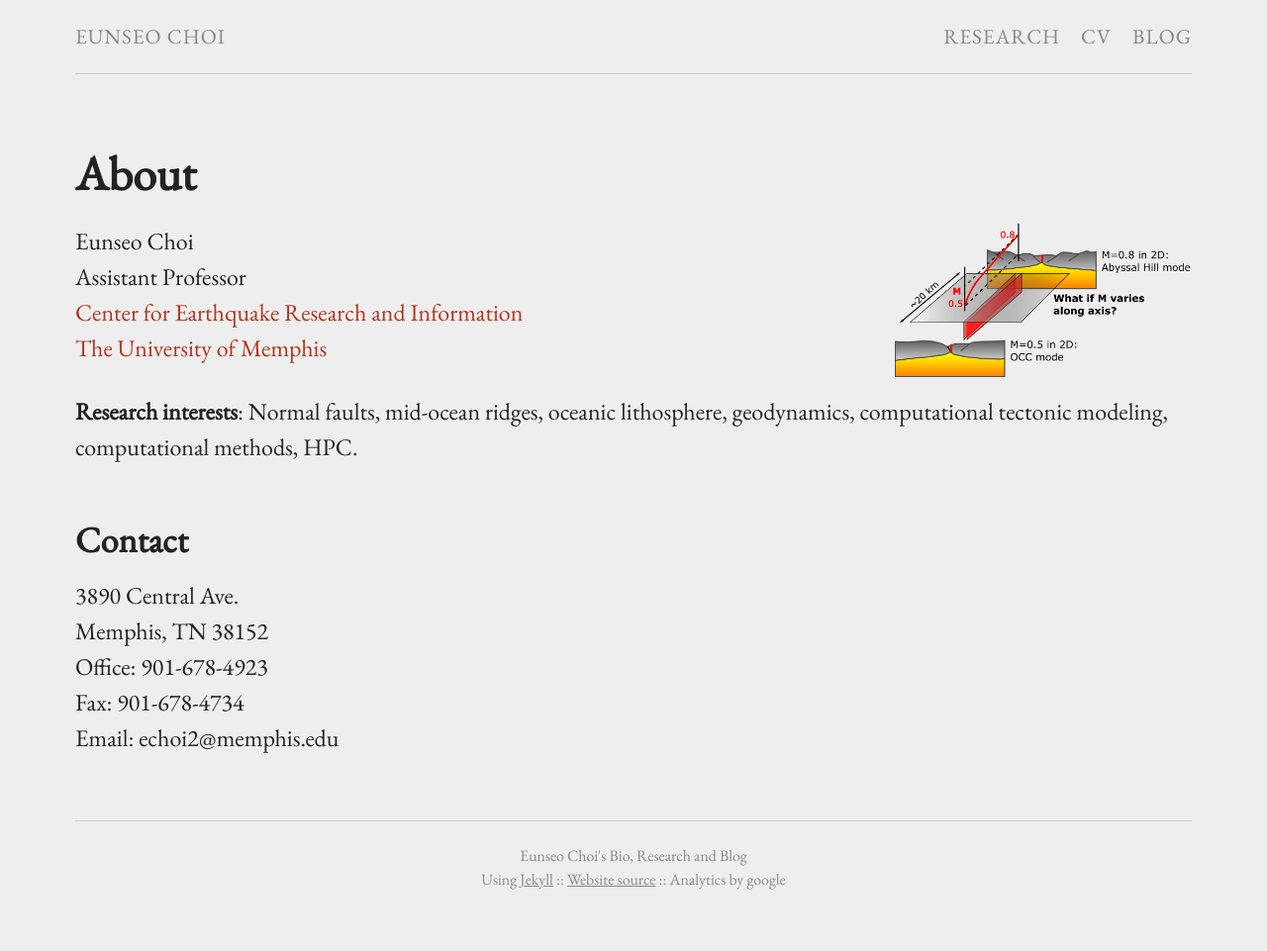
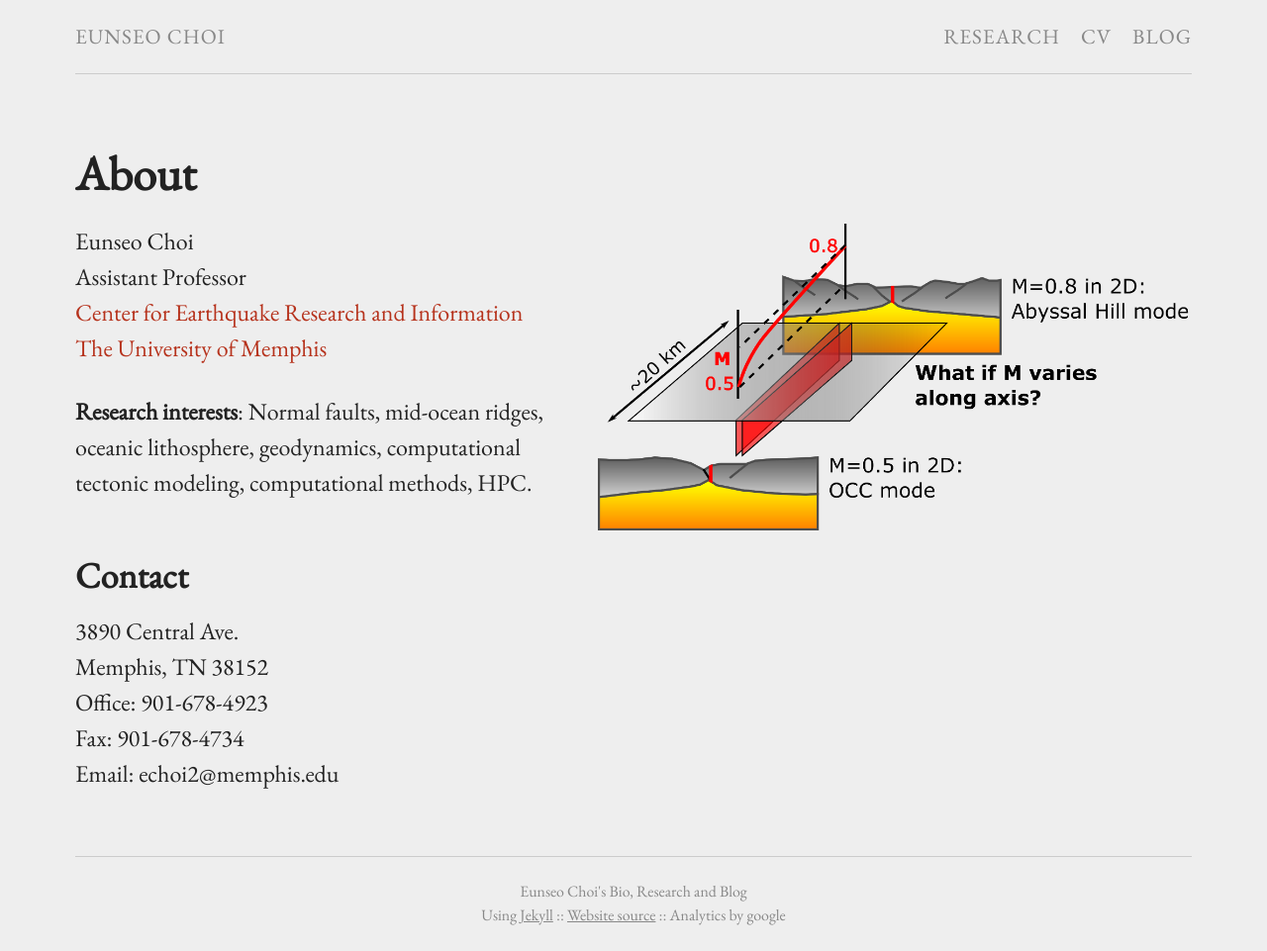
Before and after one commit to echoi/echoi.github.io, a Jekyll site: the page built from index.md, in a window 1280 px wide. Shown: the whole page at 99% size. Built offline with Jekyll 4.4.1, drawn with Linux system fonts in a browser that asks for light colours; before the commit the page ends 925 px from its top, so only the background shows below that.

Commit message:
changed image size

```diff
--- a/index.md
+++ b/index.md
@@ -4,7 +4,7 @@ title: About
 permalink: /
 ---
 
-{% include image.html url="images/Why_3D_M.png" caption="" max_width="300px" align="right" style="filter:FlipV" %}
+{% include image.html url="images/Why_3D_M.png" caption="" max_width="600px" align="right" style="filter:FlipV" %}
 
 Eunseo Choi \\
 Assistant Professor \\
```
